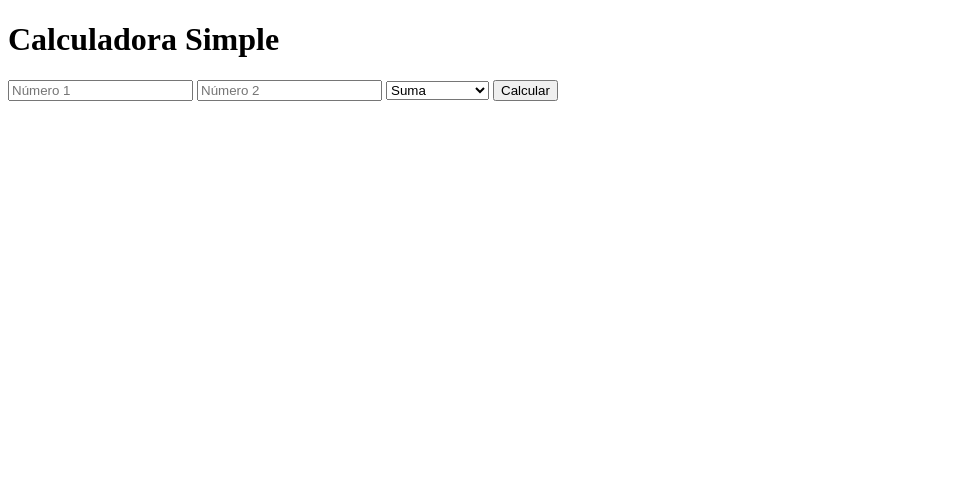
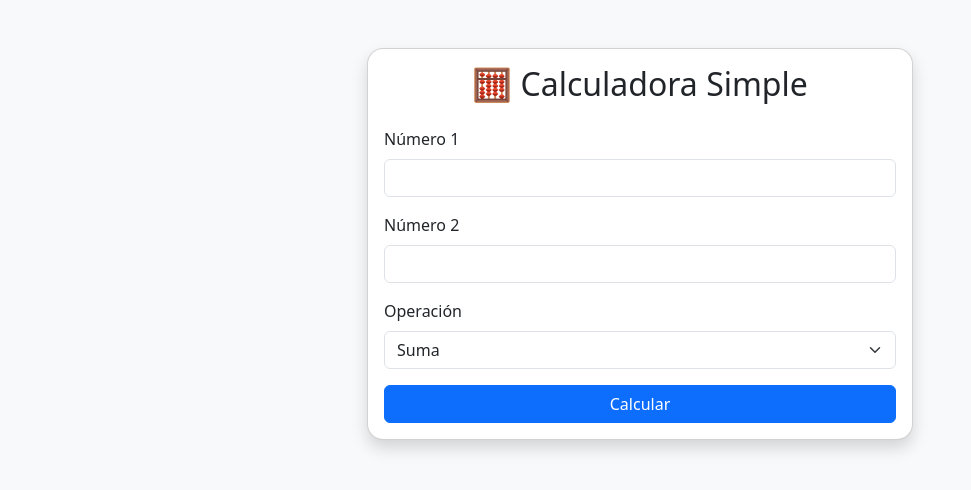
Before and after one commit to VanessaSanchez1/calculadora, a Flask app: page / in a window 1280 px wide. Shown: the top 490 px of the page, without its empty margins (0-971 px from the left). Run offline with Flask 2, Linux system fonts and the light colour scheme.

Commit message:
actualizar index

```diff
--- a/templates/index.html
+++ b/templates/index.html
@@ -1,25 +1,57 @@
 <!DOCTYPE html>
-<html lang="en">
+<html lang="es">
 <head>
     <meta charset="UTF-8">
-    <title>Calculadora</title>
+    <meta name="viewport" content="width=device-width, initial-scale=1.0">
+    <title>Calculadora Simple</title>
+    <link href="https://cdn.jsdelivr.net/npm/bootstrap@5.3.3/dist/css/bootstrap.min.css" rel="stylesheet">
 </head>
-<body>
-    <h1>Calculadora Simple</h1>
+<body class="bg-light">
+
+<div class="container mt-5">
+    <div class="row justify-content-center">
+        <div class="col-md-6">
+
+            <div class="card shadow rounded-4">
+                <div class="card-body">
+                    <h2 class="card-title text-center mb-4">🧮 Calculadora Simple</h2>
+
                     <form method="POST" action="/calculate">
-        <input type="text" name="num1" placeholder="Número 1" required>
-        <input type="text" name="num2" placeholder="Número 2" required>
-        <select name="operation" required>
+                        <div class="mb-3">
+                            <label for="num1" class="form-label">Número 1</label>
+                            <input type="number" step="any" class="form-control" id="num1" name="num1" required>
+                        </div>
+
+                        <div class="mb-3">
+                            <label for="num2" class="form-label">Número 2</label>
+                            <input type="number" step="any" class="form-control" id="num2" name="num2" required>
+                        </div>
+
+                        <div class="mb-3">
+                            <label for="operacion" class="form-label">Operación</label>
+                            <select class="form-select" id="operacion" name="operacion" required>
                                 <option value="add">Suma</option>
                                 <option value="subtract">Resta</option>
                                 <option value="multiply">Multiplicación</option>
                                 <option value="divide">División</option>
                             </select>
-        <button type="submit">Calcular</button>
+                        </div>
+
+                        <button type="submit" class="btn btn-primary w-100">Calcular</button>
                     </form>
 
                     {% if result %}
-        <h2>Resultado: {{ result }}</h2>
+                        <div class="alert alert-info text-center mt-4" role="alert">
+                            <strong>Resultado:</strong> {{ result }}
+                        </div>
                     {% endif %}
+
+                </div>
+            </div>
+
+        </div>
+    </div>
+</div>
+
 </body>
 </html>
```
Also changed, not shown: 1 other file. Lines whose indentation alone changed are shown as unchanged.
